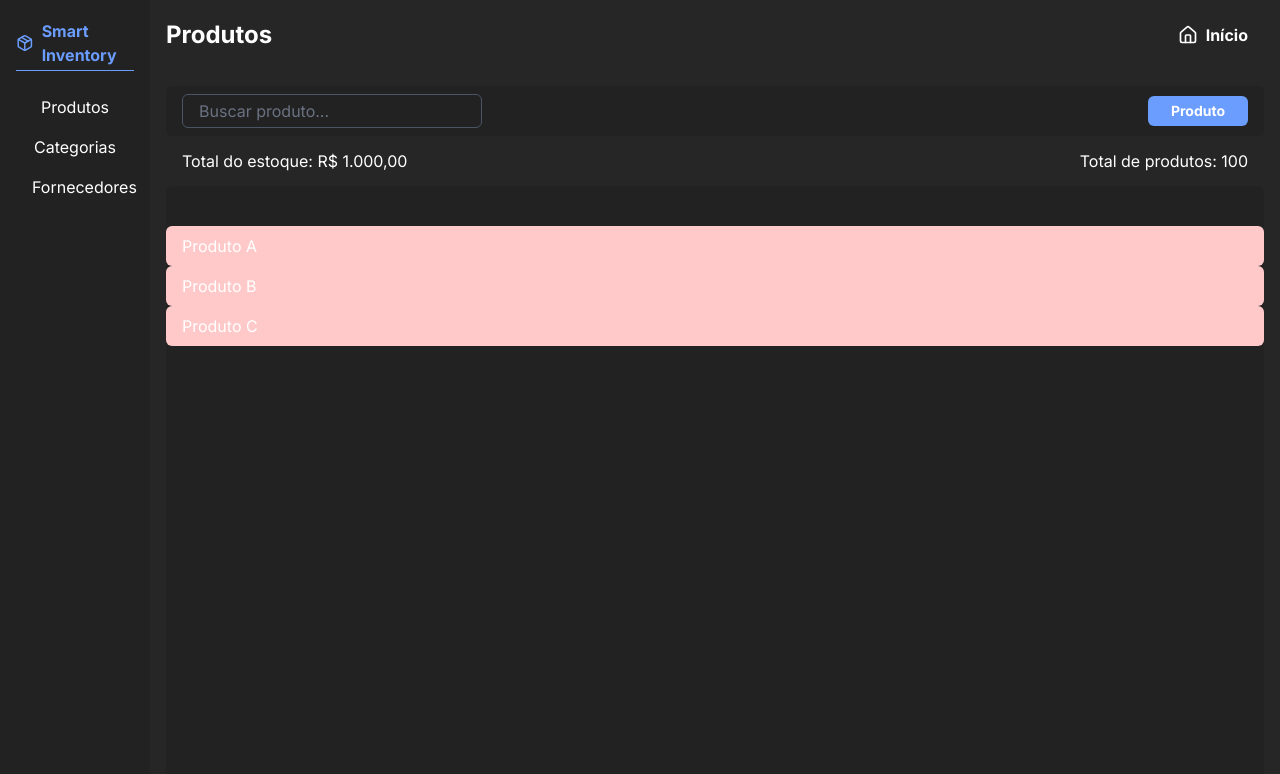
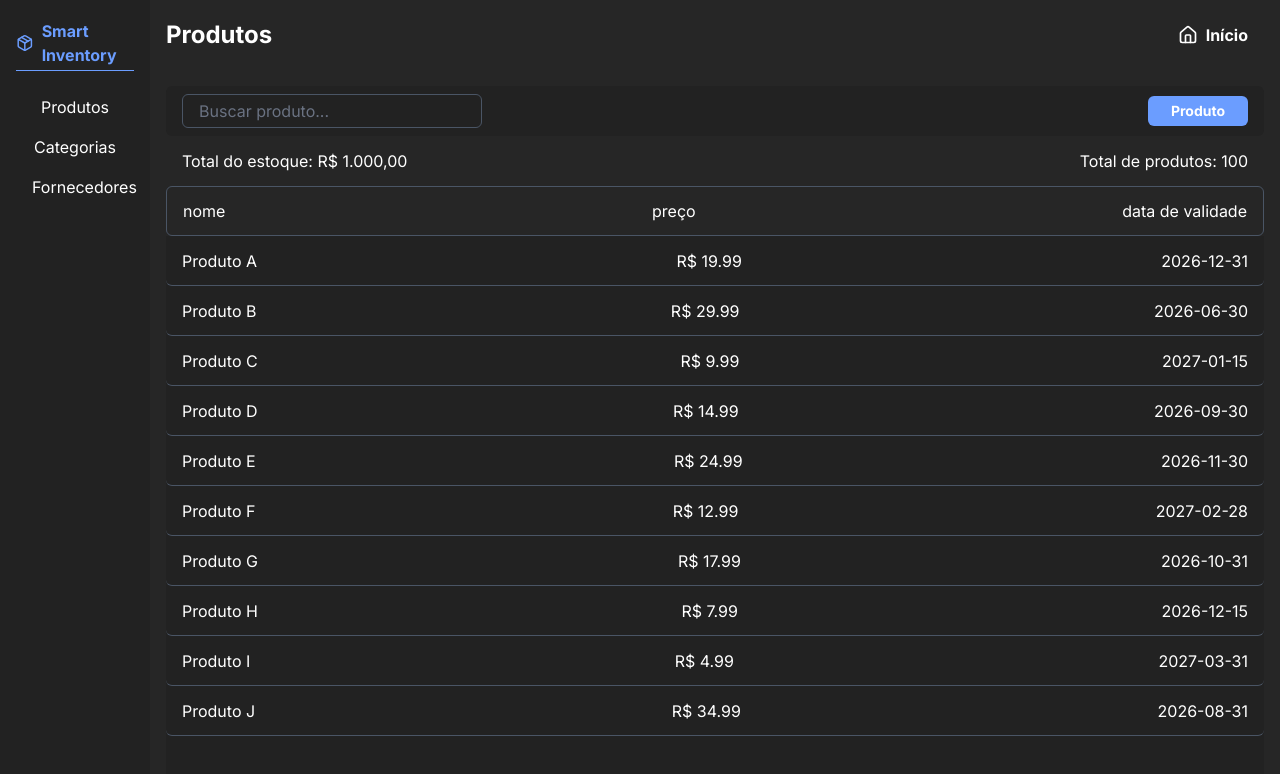
Before and after one commit to cnrnival/smart-inventory, a Next.js app: page /inventory in a window 1280 px wide. Shown: the top 774 px of the page. Built offline with nearby package versions, Linux system fonts and the light colour scheme; data requests are answered from the project's data file.

Commit message:
produtos mapeados

```diff
--- a/db.json
+++ b/db.json
@@ -4,19 +4,71 @@
             "id": 1,
             "name": "Produto A",
             "quantity": 10,
-            "price": 19.99
+            "price": 19.99,
+            "expiryDate": "2026-12-31"
         },
         {
             "id": 2,
             "name": "Produto B",
             "quantity": 5,
-            "price": 29.99
+            "price": 29.99,
+            "expiryDate": "2026-06-30"
         },
         {
             "id": 3,
             "name": "Produto C",
             "quantity": 20,
-            "price": 9.99
+            "price": 9.99,
+            "expiryDate": "2027-01-15"
+        },
+        {
+            "id": 4,
+            "name": "Produto D",
+            "quantity": 15,
+            "price": 14.99,
+            "expiryDate": "2026-09-30"
+        },
+        {
+            "id": 5,
+            "name": "Produto E",
+            "quantity": 8,
+            "price": 24.99,
+            "expiryDate": "2026-11-30"
+        },
+        {
+            "id": 6,
+            "name": "Produto F",
+            "quantity": 12,
+            "price": 12.99,
+            "expiryDate": "2027-02-28"
+        },
+        {
+            "id": 7,
+            "name": "Produto G",
+            "quantity": 18,
+            "price": 17.99,
+            "expiryDate": "2026-10-31"
+        },
+        {
+            "id": 8,
+            "name": "Produto H",
+            "quantity": 25,
+            "price": 7.99,
+            "expiryDate": "2026-12-15"
+        },
+        {
+            "id": 9,
+            "name": "Produto I",
+            "quantity": 30,
+            "price": 4.99,
+            "expiryDate": "2027-03-31"
+        },
+        {
+            "id": 10,
+            "name": "Produto J",
+            "quantity": 5,
+            "price": 34.99,
+            "expiryDate": "2026-08-31"
         }
     ],
     "categories": [
--- a/src/app/inventory/page.tsx
+++ b/src/app/inventory/page.tsx
@@ -50,11 +50,17 @@ export default function InventoryPage() {
                         <span>Total de produtos: 100</span>
 
                 </div>
-                <div className="w-full flex flex-row h-[40px] justify-between bg-[#222222] flex items-center rounded-t-md p-4 shrink-0"></div>
+                 <div className="w-full flex flex-row h-[50px] justify-between  flex items-center rounded-md p-4 shrink-0 text-white border border-gray-600 flex flex-row items-center gap-4 space-between">
+                            <span>nome</span>
+                            <span>preço</span>
+                            <span>data de validade</span>
+                </div>
                 <ul className="w-full flex-1 bg-[#222222] rounded-b-md overflow-y-auto min-h-0 hide-scrollbar">
                     {products.map((product) => (
-                        <li key={product.id} className="w-full flex flex-row h-[40px] justify-between  flex items-center rounded-md p-4 shrink-0 text-white bg-red-200">
+                        <li key={product.id} className="w-full flex flex-row h-[50px] justify-between  flex items-center rounded-md p-4 shrink-0 text-white border-b border-gray-600 flex flex-row items-center gap-4 space-between">
                             <span>{product.name}</span>
+                            <span>R$ {product.price.toFixed(2)}</span>
+                            <span>{product.expiryDate}</span>
                         </li>
                     ))}
 
```
